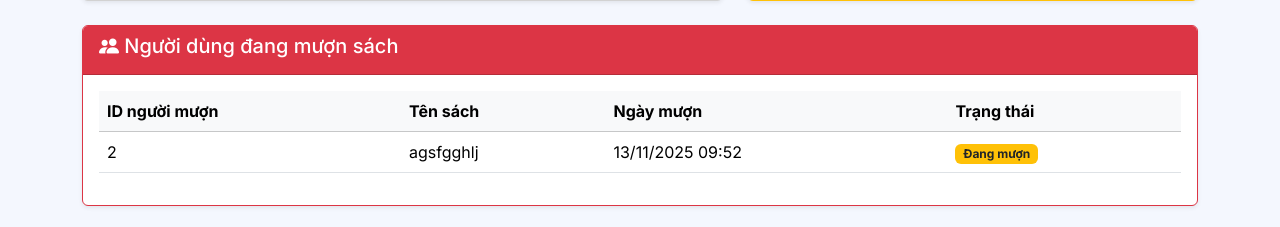
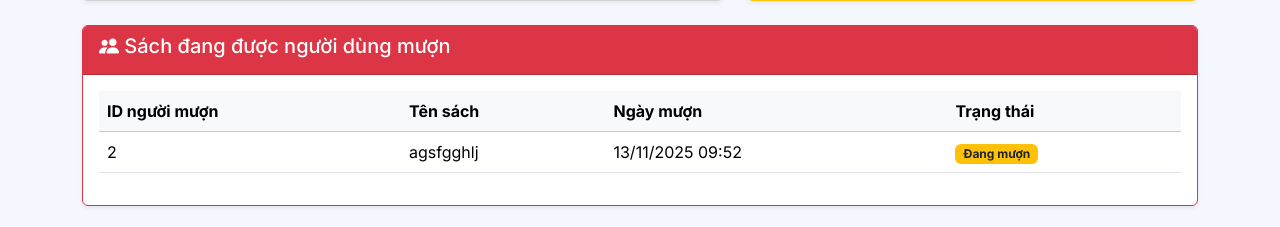
Before and after one commit to duykhang5564/Tim-hieu-va-xay-dung-he-thong-thu-vien-voi-Flask, a Flask app: page /profile in a window 1280 px wide. Shown: the part 839-1066 px from the top of the page. Run offline with Flask 3, Linux system fonts and the light colour scheme; a user stored in the database is signed in; data comes from the database, SQL or seed files in the repository; some libraries are stand-ins or nearby versions.

```diff
--- a/templates/profile.html
+++ b/templates/profile.html
@@ -165,7 +165,7 @@
         <div class="card shadow-sm border-danger">
             <div class="card-header bg-danger text-white">
                 <h5>
-                    <i class="bi bi-people-fill"></i> Người dùng đang mượn sách
+                    <i class="bi bi-people-fill"></i> Sách đang được người dùng mượn
                 </h5>
             </div>
 
```
